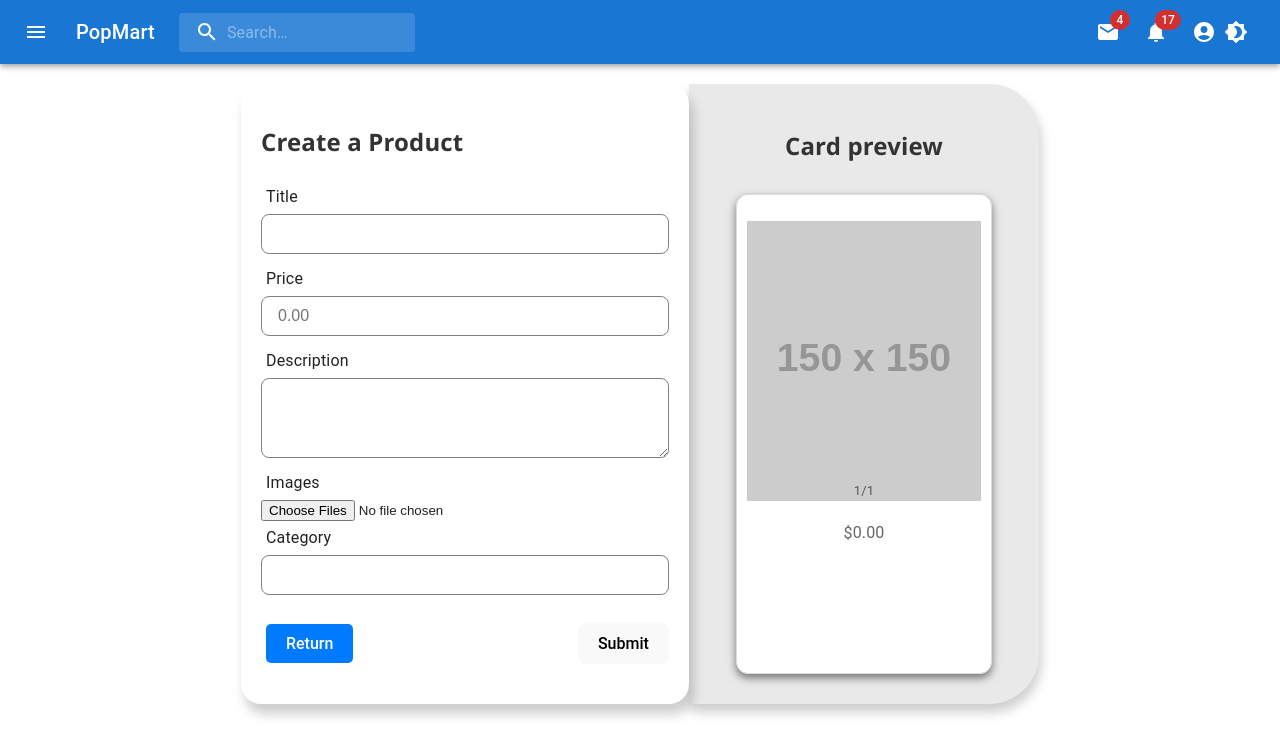
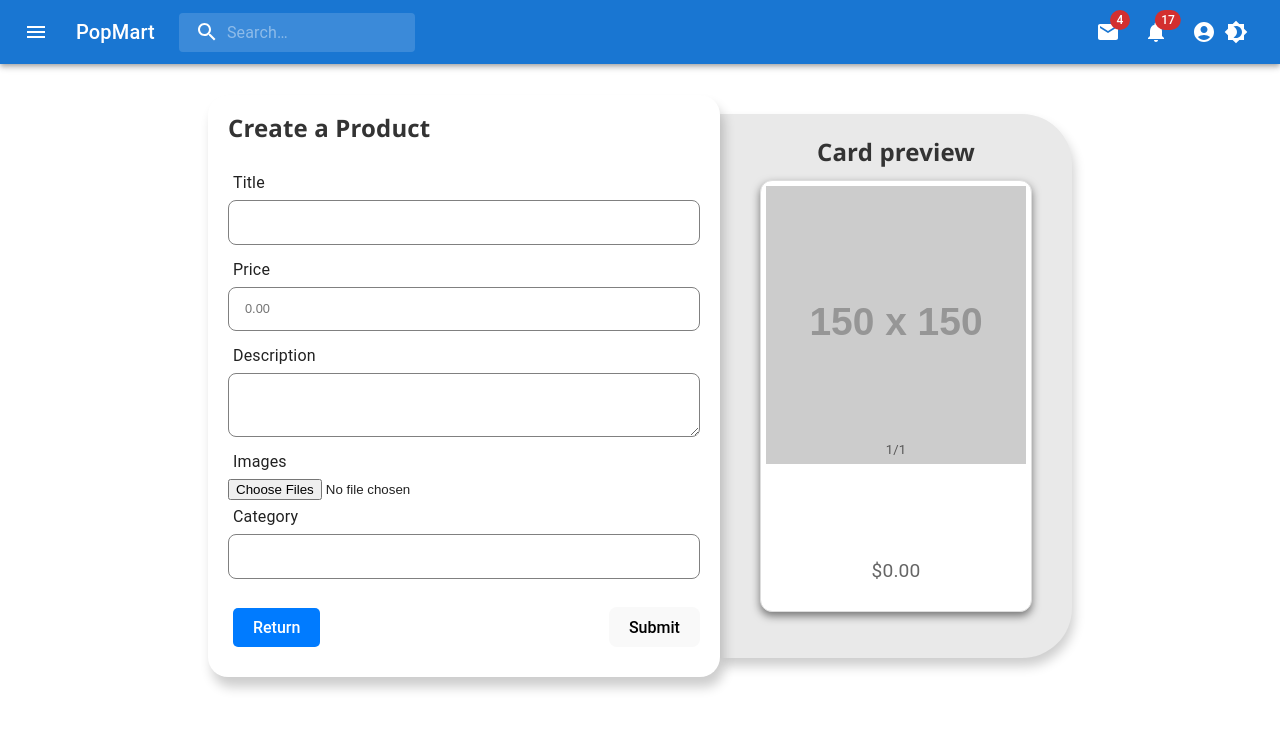
Before and after one commit to No-Country-simulation/c20-21-m-node-react, a React (Vite) app in the folder frontend/: page /product/create in a window 1280 px wide. Shown: the top 756 px of the page. Built offline with nearby package versions, Linux system fonts and the light colour scheme.

Commit message:
Modificando responsive

```diff
--- a/frontend/src/components/Carousel/carousel.style.css
+++ b/frontend/src/components/Carousel/carousel.style.css
@@ -3,7 +3,7 @@
 }
 
 .carousel-number {
-  position:absolute;
+  position: absolute;
   left: 50%;
   translate: -50% 0;
   top: 90%;
@@ -13,8 +13,8 @@
 
 .carousel-buttons {
   display: flex;
-  gap: 180px;
-  position:absolute;
+  gap: 8em;
+  position: absolute;
   left: 50%;
   translate: -50% 0;
   top: 50%;
@@ -25,5 +25,33 @@
   background: rgb(190, 190, 190);
   opacity: 50%;
   color: black;
-  padding: 8px;
+  padding: 5px;
 }
+
+@media (min-width: 480px) {
+  .carousel-buttons {
+    gap: 9em;
+  }
+  .carousel-button {
+    padding: 8px;
+  }
+}
+@media (min-width: 800px) {
+  .carousel-buttons {
+    gap: 15vw;
+  }
+  .carousel-button {
+    padding: 10px;
+  }
+}
+@media (min-width: 1024px) {
+  .carousel-buttons {
+    gap: 15vw;
+  }
+}
+
+@media (min-width: 1154px) {
+  .carousel-buttons {
+    gap: 13vw;
+  }
+}
--- a/frontend/src/components/card/card.styles.css
+++ b/frontend/src/components/card/card.styles.css
@@ -5,15 +5,15 @@
   box-shadow: 0 4px 8px rgba(0, 0, 0, 0.5);
   transition: transform 0.2s, box-shadow 0.2s;
   cursor: pointer;
-  width: 20vw;
-  height: 60vh;
-  margin: 10px;
   background-color: #fff;
   box-sizing: border-box;
+  width: 12em;
+  height: 18em;
+  margin: 5px;
 }
 
 .card-container:hover {
-  transform: scale(1.05);
+  transform: scale(1.03);
   box-shadow: 0 6px 12px rgba(0, 0, 0, 0.2);
 }
 
@@ -22,9 +22,8 @@
   align-items: center;
   justify-content: center;
   width: 100%;
-  height: 300px;
-  margin-top: 1rem;
-  padding: 10px;
+  height: 12em;
+  padding: 5px;
   object-fit: cover;
 }
 
@@ -34,13 +33,18 @@
 }
 
 .card-container h3 {
-  font-size: 1.2rem;
+  font-size: 0.7em;
   margin: 10px 0;
   color: #333;
+  display: -webkit-box;
+  -webkit-box-orient: vertical;
+  -webkit-line-clamp: 2;
+  overflow: hidden;
+  text-overflow: ellipsis;
 }
 
 .card-container p {
-  font-size: 1rem;
+  font-size: 0.8em;
   color: #666;
   margin: 0 0 10px;
   padding: 0 10px;
@@ -51,13 +55,70 @@
   color: inherit;
 }
 
-@media (max-width: 1025px) {
+@media (min-width: 480px) {
   .card-container {
-    width: 20vw;
-    height: 45vh;
+    width: 13em;
+    margin: 0 auto;
+    height: 23em;
+  }
+  .card-container h3{
+    height: 3em;
+    padding: 5px;
+  }
+  .card-container h3,
+  .card-container p {
+    font-size: 1.1rem;
+  }
+
+  .card-container p {
+    margin-top: 20px;
+  }
+  .product-image {
+    height: 15em;
+  }
+
+}
+@media (min-width: 800px) {
+  .card-container {
+    width: 14em;
+    margin: 0 auto;
+    height: 23em;
+  }
+  .card-container h3 {
+    height: 3em;
+    padding: 5px;
+  }
+  .card-container h3,
+  .card-container p {
+    font-size: 1.1rem;
+  }
+  .product-image {
+    height: 16em;
+  }
+}
+@media (min-width: 1024px) {
+  .card-container {
+    width: 16em;
+    margin: 0 auto;
+    height: 26em;
+  }
+  .card-container h3,
+  .card-container p {
+    font-size: 1.2em;
+  }
+  .product-image {
+    height: 18em;
+  }
+  @media (min-width: 1154px) {
+    .card-container {
+      width: 17em;
+      margin: 0 auto;
+      height: 27em;
+    }
   }
 }
 
+/*
 @media (max-width: 1024px) {
   .card-container {
     width: 20vw;
@@ -99,7 +160,7 @@
 
 @media (max-width: 480px) {
   .card-container {
-    max-width: 90vw;
+    width: 40vw;
     height: auto;
     margin: 5px;
   }
@@ -115,9 +176,9 @@
   .card-container p {
     font-size: 0.8rem;
   }
-}
+} */
 
-@media (max-width: 300px) {
+/* @media (max-width: 300px) {
   .card-container {
     width: 100vw;
     height: auto;
@@ -135,4 +196,4 @@
   .card-container p {
     font-size: 0.8rem;
   }
-}
+} */
--- a/frontend/src/components/cards/cards.styles.css
+++ b/frontend/src/components/cards/cards.styles.css
@@ -1,7 +1,23 @@
 .cards-list {
   display: flex;
   flex-direction: row;
-  gap: 20px;
+  gap: 5px;
   justify-content: center;
   flex-wrap: wrap;
 }
+
+@media (min-width: 480px){
+  .cards-list {
+    gap: 20px;
+  }
+}
+@media (min-width: 800px){
+  .cards-list {
+    gap: 30px;
+  }
+}
+@media (min-width: 1024px){
+  .cards-list {
+    gap: 30px;
+  }
+}
--- a/frontend/src/pages/Home/Home.jsx
+++ b/frontend/src/pages/Home/Home.jsx
@@ -13,7 +13,7 @@ export const Home = () => {
   const productsPerPage = 12;
 
   useEffect(() => {
-    fetch(`https://popmart-backend.vercel.app/api/products?limit=${productsPerPage}&page=${page}`)
+    fetch(`https://popmart-backend-beta.vercel.app/api/products?limit=${productsPerPage}&page=${page}`)
       .then((response) => response.json())
       .then((data) => {
         if (data.status === "success") {
--- a/frontend/src/pages/Product/CreateProduct.jsx
+++ b/frontend/src/pages/Product/CreateProduct.jsx
@@ -8,14 +8,12 @@ import NavBar from "../../components/Navbar";
 
 function CreateProduct() {
   const [title, setTitle] = useState("");
-  const [price, setPrice] = useState('0.00');
+  const [price, setPrice] = useState("0.00");
   const [description, setDescription] = useState("");
   const [category, setCategory] = useState("");
   const [image, setImage] = useState(null);
   const [imageBlob, setImageBlob] = useState("");
   const [response, setResponse] = useState();
-
-
 
   const handleImage = (e) => {
     setImage(e.target.files[0]);
@@ -95,6 +93,7 @@ function CreateProduct() {
         {/* <div className="popmart-logo-container">
           <img src={logoImage} alt="PopMart logo" className="popmart-logo" />
         </div> */}
+        <div className="form-container">
           <form action="" id="myForm" onSubmit={(e) => handleSubmit(e)}>
             <div className="title-container">
               <h2 className="form-title">Create a Product</h2>
@@ -118,7 +117,13 @@ function CreateProduct() {
                   type="number"
                   step="0.01"
                   placeholder={price}
-                onChange={(e) => setPrice(e.target.value === '' ? '0.00' : parseFloat(e.target.value))}
+                  onChange={(e) =>
+                    setPrice(
+                      e.target.value === ""
+                        ? "0.00"
+                        : parseFloat(e.target.value)
+                    )
+                  }
                   required
                 />
               </label>
@@ -134,7 +139,13 @@ function CreateProduct() {
               </label>
               <label htmlFor="" className="form-field">
                 <p>Images</p>
-              <input type="file" onChange={(e) => handleImage(e)} required multiple/>
+                <input
+                  className="input-file"
+                  type="file"
+                  onChange={(e) => handleImage(e)}
+                  required
+                  multiple
+                />
               </label>
               <label htmlFor="" className="form-field">
                 <p>Category</p>
@@ -163,6 +174,7 @@ function CreateProduct() {
             <Card product={productData} />
           </div>
         </div>
+      </div>
     </>
   );
 }
--- a/frontend/src/pages/Product/createproduct.style.css
+++ b/frontend/src/pages/Product/createproduct.style.css
@@ -2,17 +2,27 @@
   display: flex;
   justify-content: center;
   align-items: center;
-  max-width: 100vw;
-  padding: 20px;
-  position: relative;
-  box-sizing: border-box;
+  padding: 30px;
+  width: 100%;
+  height: 100%;
+}
+
+.form-container {
+  display: flex;
+  flex-direction: column;
+  width: 90em;
+  height: auto;
+  align-items: center;
+  margin: 0 auto;
+  /* overflow: unset; */
 }
 
 .create-product form {
-  flex: 1;
-  max-width: 35vw;
-  max-height: 90vh;
-  padding: 20px;
+  /* flex: 1; */
+  max-width: 90%;
+  /* max-height: 85vh; */
+  height: 100%;
+  padding: 10px 20px;
   border-radius: 20px;
   box-shadow: 4px 10px 12px rgba(0, 0, 0, 0.2);
   background-color: #ffffff;
@@ -24,29 +34,19 @@
   width: 100%;
   display: flex;
   justify-content: left;
+  margin: 0;
 }
 
 .title-container > h2,
 .card-preview-title {
+  margin: 5px 0 0 0;
   font-family: Segoe UI, Roboto, Oxygen, Ubuntu, Cantarell, Fira Sans,
     Droid Sans, Helvetica Neue, sans-serif;
   margin-bottom: 20px;
-  font-size: 1.5rem;
+  font-size: 1.5em;
   font-weight: 700;
   color: #333;
 }
-
-/* .popmart-logo-container {
-  position: absolute;
-  left: 10px;
-  top: calc(100% - 10px);
-  width: 50px;
-  height: 20px;
-}
-
-.popmart-logo {
-  width: 200px;
-} */
 
 .form-field {
   display: flex;
@@ -56,16 +56,16 @@
 
 .form-field p {
   margin: 5px;
-  font-size: 1rem;
+  font-size: 0.8em;
 }
 
 .input-text,
 .input-number,
 .input-textarea {
   width: 100%;
-  height: 40px;
+  height: 2em;
   color: #555;
-  font-size: 1rem;
+  font-size: 0.8rem;
   margin: 0 0 8px;
   border: 1px solid gray;
   border-radius: 0.5rem;
@@ -75,12 +75,13 @@
 }
 
 .input-textarea {
-  height: 80px;
+  height: 3.5em;
 }
-
-.input-number::-webkit-inner-spin-button,
-.input-number::-webkit-outer-spin-button {
-  -webkit-appearance: none;
+.input-file {
+  width: 100%;
+  overflow: hidden;
+  white-space: nowrap;
+  text-overflow: ellipsis;
 }
 
 .input-text:focus,
@@ -100,72 +101,84 @@
 }
 
 .card-preview-container {
+  margin: 20px 0;
   height: auto;
-  width: 100%;
-  max-width: 350px;
   display: flex;
   padding: 20px;
   flex-direction: column;
   align-items: center;
-  background-color: rgb(233, 233, 233);
-  border-radius: 0px 50px 50px 0px;
-  box-shadow: 2px 8px 12px rgba(0, 0, 0, 0.2);
-  box-sizing: border-box;
 }
 
 .card-preview-title {
   text-align: center;
+  margin: 0 0 10px 0;
 }
 
-/* Estilos para tabletas */
-@media (max-width: 768px) {
-  .create-product {
-    flex-direction: column;
-    padding: 10px;
+@media (min-width: 768px) {
+  .form-container {
+    flex-direction: row;
+    width: auto;
   }
-
-  .create-product form {
+  .form-container > form {
+    margin: 0 auto;
     max-width: 90%;
-    padding: 15px;
+    width: 28em;
+    height: 35em;
   }
-
-  .title-container > h2, .card-preview-title {
-    font-size: 1.5rem;
-  }
-
-  .input-text, .input-number, .input-textarea {
-    font-size: 0.9rem;
-  }
-
   .card-preview-container {
-    width: 90%;
-    max-width: none;
+    height: 31em;
+    background-color: rgb(233, 233, 233);
+    border-radius: 0px 50px 50px 0px;
+    box-shadow: 2px 8px 12px rgba(0, 0, 0, 0.2);
+    box-sizing: border-box;
   }
 }
 
-/* Estilos para móviles */
-@media (max-width: 480px) {
-  .create-product {
-    padding: 5px;
+@media (min-width: 1024px) {
+  .form-container form {
+    margin: 0 auto;
+    height: auto;
+    width: 32em;
   }
-
-  .create-product form {
-    max-width: 100%;
-    padding: 10px;
+  .form-field p {
+    font-size: 1em;
   }
-
-  .title-container > h2, .card-preview-title {
-    font-size: 1.2rem;
+  .input-text,
+  .input-number,
+  .input-textarea {
+    height: 3.5em;
   }
-
-  .input-text, .input-number, .input-textarea {
-    font-size: 0.8rem;
+  .input-textarea {
+    height: 5em;
   }
-
   .card-preview-container {
-    width: 100%;
-    max-width: none;
-    background-color: #ffffff;
-    box-shadow: none;
+    height: 34em;
+    width: 22em;
   }
 }
+@media (min-width: 1700px) {
+  .form-container form{
+    width: 35em;
+    height: 42em;
+  }
+  .title-container > h2,
+  .card-preview-title{
+    margin-top: 10px;
+    font-size: 2em;
+  }
+  .form-field p {
+    font-size: 1.2em;
+  }
+  .input-text,
+  .input-number,
+  .input-textarea {
+    height: 3.8em;
+  }
+  .input-textarea {
+    height: 6em;
+  }
+  .card-preview-container {
+    height: 37em;
+    width: 25em;
+  }
+}
```
Lines whose indentation alone changed are shown as unchanged.
